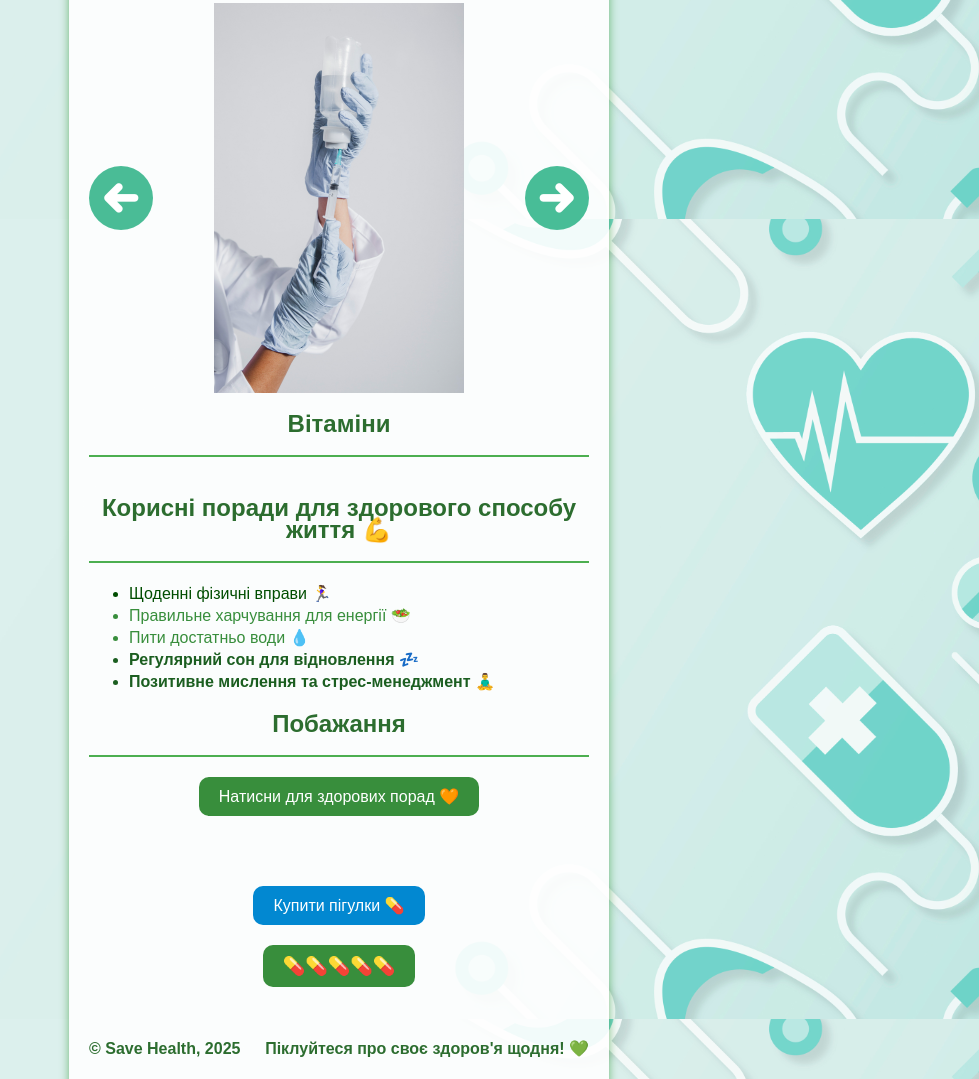
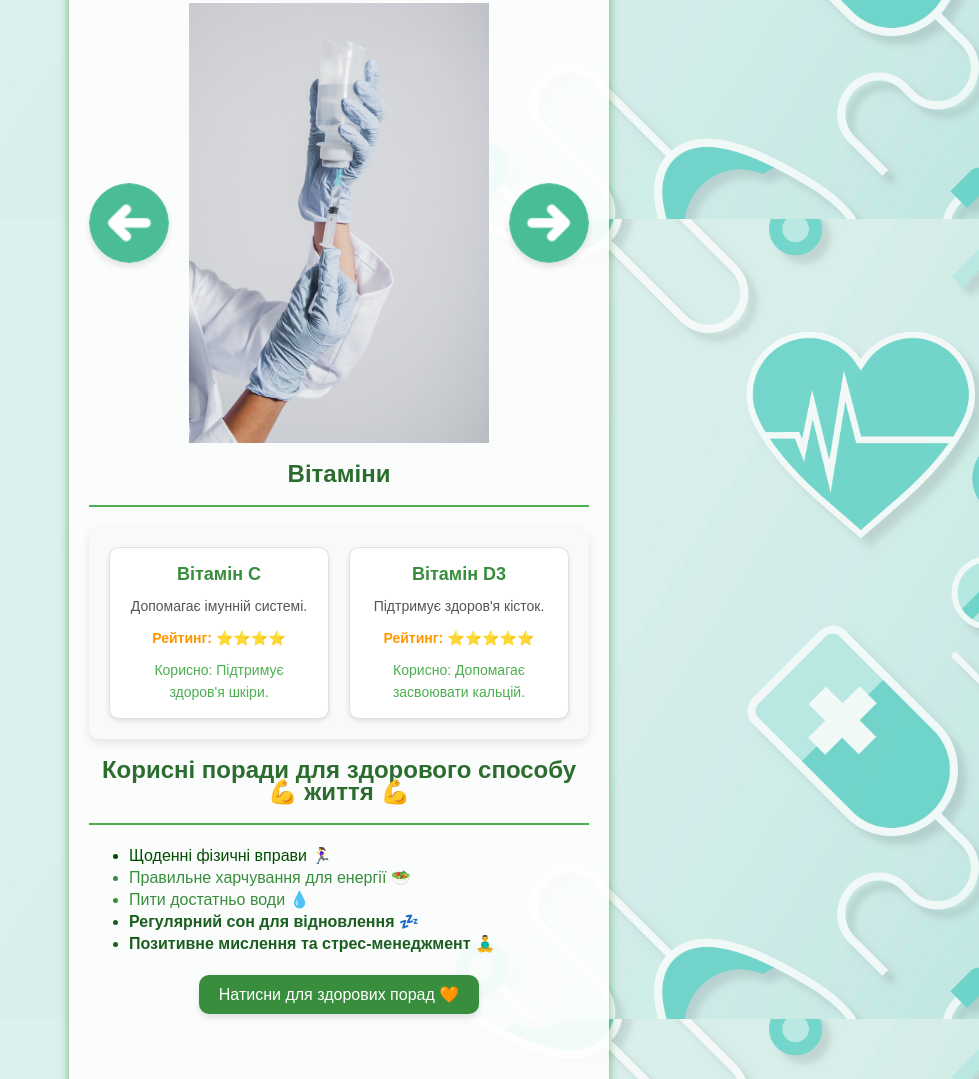
Before and after one commit to KrytuiDima/SaveHealth, a plain HTML site: page index.html in a window 1280 px wide. Shown: the part 581-1660 px from the top of the page, without its empty margins (301-1280 px from the left). Drawn offline with Linux system fonts and the light colour scheme.

Commit message:
Enhance vitamin section with dynamic content and improve gallery image transitions

```diff
--- a/css/style.css
+++ b/css/style.css
@@ -1,3 +1,6 @@
+/* ===========================
+   General Styling
+=========================== */
 body {
     padding: 0;
     font-family: "Arial", sans-serif;
@@ -9,6 +12,9 @@ body {
     background-attachment: fixed;
 }
 
+/* ===========================
+   Header Styling
+=========================== */
 h1 {
     text-align: center;
     font-family: "Georgia", serif;
@@ -23,30 +29,23 @@ h2 {
     text-align: center;
 }
 
+/* ===========================
+   Site Header
+=========================== */
 .site-header {
     margin-bottom: 30px;
     text-align: center;
 }
 
-.skills-item {
-    margin-bottom: 15px;
-    padding-left: 20px;
-    border-left: 10px solid #66bb6a;
-    color: #2c6d2f;
-    font-size: 18px;
+.site-header img {
+    display: block;
+    margin: 0 auto;
+    border-radius: 50%;
 }
 
-.standard {
-    border-color: #81c784;
-    color: #388e3c;
-}
-
-.vip {
-    border-color: #388e3c;
-    color: #1b5e20;
-    font-weight: bold;
-}
-
+/* ===========================
+   Container Styling
+=========================== */
 .container {
     width: 500px;
     margin: 0 auto;
@@ -56,12 +55,9 @@ h2 {
     box-shadow: 0 0 10px rgba(0, 128, 0, 0.5);
 }
 
-.site-header img {
-    display: block;
-    margin: 0 auto;
-    border-radius: 50%;
-}
-
+/* ===========================
+   Feature Section
+=========================== */
 .features {
     margin-bottom: 30px;
     text-align: center;
@@ -97,11 +93,36 @@ h2 {
     background-size: 50px;
 }
 
+/* ===========================
+   Skills Section
+=========================== */
 .skills-list {
     padding: 0;
     list-style: none;
 }
 
+.skills-item {
+    margin-bottom: 15px;
+    padding-left: 20px;
+    border-left: 10px solid #66bb6a;
+    color: #2c6d2f;
+    font-size: 18px;
+}
+
+.standard {
+    border-color: #81c784;
+    color: #388e3c;
+}
+
+.vip {
+    border-color: #388e3c;
+    color: #1b5e20;
+    font-weight: bold;
+}
+
+/* ===========================
+   Footer Styling
+=========================== */
 .site-footer {
     display: flex;
     justify-content: space-between;
@@ -110,7 +131,28 @@ h2 {
     padding-top: 15px;
 }
 
-#healthButton {
+/* ===========================
+   Button Styling
+=========================== */
+button, #btn-right-arrow, #btn-left-arrow {
+    box-shadow: 0 4px 6px rgba(0, 0, 0, 0.1);
+    transition: background-color 0.3s, box-shadow 0.3s, transform 0.3s;
+    cursor: pointer;
+}
+
+button:hover, #btn-right-arrow:hover, #btn-left-arrow:hover {
+    background-color: #4caf50;
+    box-shadow: 0 6px 8px rgba(169, 169, 169, 0.7); /* Grey shadow on hover */
+    transform: scale(1.1);
+}
+
+button:active, #btn-right-arrow:active, #btn-left-arrow:active {
+    background-color: #388e3c; /* Green when pressed */
+    box-shadow: 0 6px 10px rgba(56, 142, 77, 0.7); /* Green shadow when pressed */
+    transform: scale(1);
+}
+
+#healthButton, #buyPillsButton, #healthPillsButton {
     display: block;
     margin: 20px auto;
     padding: 10px 20px;
@@ -119,38 +161,6 @@ h2 {
     color: white;
     border: none;
     border-radius: 10px;
-    cursor: pointer;
-    transition: background 0.3s;
-}
-
-#healthButton:hover {
-    background-color: #2c6d2f;
-}
-
-#healthMessage {
-    text-align: center;
-    font-size: 18px;
-    font-weight: bold;
-    color: #1b5e20;
-    margin-top: 10px;
-    height: 30px;
-}
-
-#buyPillsButton, #healthPillsButton {
-    display: block;
-    margin: 20px auto;
-    padding: 10px 20px;
-    font-size: 16px;
-    background-color: #388e3c;
-    color: white;
-    border: none;
-    border-radius: 10px;
-    cursor: pointer;
-    transition: background 0.3s;
-}
-
-#buyPillsButton:hover, #healthPillsButton:hover {
-    background-color: #2c6d2f;
 }
 
 #buyPillsButton {
@@ -166,6 +176,21 @@ h2 {
     cursor: not-allowed;
 }
 
+/* ===========================
+   Health Message
+=========================== */
+#healthMessage {
+    text-align: center;
+    font-size: 18px;
+    font-weight: bold;
+    color: #1b5e20;
+    margin-top: 10px;
+    height: 30px;
+}
+
+/* ===========================
+   Pills Section
+=========================== */
 #pillsContainer {
     display: flex;
     justify-content: center;
@@ -177,7 +202,9 @@ h2 {
     margin: 0 5px;
 }
 
-/* Галерея */
+/* ===========================
+   Gallery Section
+=========================== */
 .gallery {
     display: flex;
     flex-direction: row;
@@ -188,19 +215,88 @@ h2 {
 }
 
 .main-image {
-    width: 250px;
-    height: 390px;
+    width: 300px;
+    height: 440px;
+    transition: opacity 0.5s ease-in-out;
 }
-#p-vitamins{
+
+.main-image.fade {
+    opacity: 0;
+}
+
+/* ===========================
+   Vitamins Section
+=========================== */
+#p-vitamins {
     display: flex;
     flex-direction: row;
+    flex-wrap: nowrap;
+    justify-content: center;
+    gap: 20px;
+    padding: 20px;
+    background-color: #f9f9f9;
+    border-radius: 10px;
+    box-shadow: 0 4px 8px rgba(0, 0, 0, 0.1);
+}
+
+.vitamin {
+    display: flex;
+    flex-direction: column;
+    align-items: center;
     justify-content: space-between;
-    gap: 20px;
+    width: 200px;
+    padding: 15px;
+    background-color: #ffffff;
+    border: 1px solid #e0e0e0;
+    border-radius: 10px;
+    box-shadow: 0 2px 4px rgba(0, 0, 0, 0.1);
+    transition: transform 0.3s, box-shadow 0.3s;
 }
-.vitamin{
-    border: 1px solid #678086;
-    box-shadow: #4caf50 10px 10px 20px;
-    padding: 10px;
-    width: 150px;
-    height: 200px;
+
+.vitamin:hover {
+    transform: scale(1.05); /* Slightly enlarge on hover */
+    box-shadow: 0 4px 8px rgba(0, 0, 0, 0.2); /* Stronger shadow on hover */
 }
+
+.vitamin-title {
+    font-size: 18px;
+    font-weight: bold;
+    color: #388e3c;
+    margin-bottom: 10px;
+    text-align: center;
+}
+
+.vitamin-description {
+    font-size: 14px;
+    color: #555555;
+    margin-bottom: 10px;
+    text-align: center;
+}
+
+.vitamin-rating {
+    font-size: 14px;
+    font-weight: bold;
+    color: #ff9800;
+    margin-bottom: 10px;
+    text-align: center;
+}
+
+.vitamin-useful {
+    font-size: 14px;
+    color: #4caf50;
+    text-align: center;
+}
+
+/* ===========================
+   Arrow Button Styling
+=========================== */
+#btn-right-arrow, #btn-left-arrow {
+    width: 80px;
+    height: 80px;
+    background-color: transparent;
+    border: none;
+    border-radius: 50%;
+    display: flex;
+    align-items: center;
+    justify-content: center;
+}
--- a/index.html
+++ b/index.html
@@ -25,16 +25,16 @@
         <section class="gallery">
             <img src="img/left-arrow.png" alt="left-arrow" class="arrow-image" id="btn-left-arrow">
             <img src="img/gallery/1.jpg" alt="image" class="main-image" id="main-image">
-            <img src="img/right-arrow.png" alt="right-arrow" class="arrow-image"id="btn-right-arrow">
+            <img src="img/right-arrow.png" alt="right-arrow" class="arrow-image" id="btn-right-arrow">
         </section>
 
         <section class="vitamins">
             <h2>Вітаміни</h2>
-            <p id = "p-vitamins"></p>
+            <div id="p-vitamins"></div>
         </section>
 
         <section class="tips">
-            <h2>Корисні поради для здорового способу життя 💪</h2>
+            <h2>Корисні поради для здорового способу 💪 життя 💪</h2>
             <ul class="tips-list">
                 <li class="tips-item">Щоденні фізичні вправи 🏃‍♀️</li>
                 <li class="tips-item standard">Правильне харчування для енергії 🥗</li>
@@ -42,11 +42,6 @@
                 <li class="tips-item vip">Регулярний сон для відновлення 💤</li>
                 <li class="tips-item vip">Позитивне мислення та стрес-менеджмент 🧘‍♂️</li>
             </ul>
-        </section>
-
-
-        <section class="wishes">
-            <h2>Побажання</h2>
         </section>
 
         <button id="healthButton">Натисни для здорових порад 🧡</button>
--- a/js/script.js
+++ b/js/script.js
@@ -22,6 +22,7 @@ const healthPhrases = [
     "Залишайтеся на позитиві! 🌟",
     "Дякуйте за кожен день! 🙏"
 ];
+
 function updatePillsButton() {
     let pillsText = '';
     for (let i = 0; i < pillsCount; i++) {
@@ -49,6 +50,7 @@ document.getElementById("buyPillsButton").addEventListener("click", function() {
     updatePillsButton();
     document.getElementById("healthMessage").textContent = "Пігулки відновлені. Готові для використання!";
 });
+
 updatePillsButton();
 
 const arrayOfGalleryImages = [
@@ -58,52 +60,89 @@ const arrayOfGalleryImages = [
 ];
 
 let galleryImage = 0;
+const mainImage = document.getElementById('main-image');
 
 // Set the initial image in the gallery
-document.getElementById('main-image').setAttribute('src', `img/gallery/${arrayOfGalleryImages[galleryImage]}`);
+mainImage.setAttribute('src', `img/gallery/${arrayOfGalleryImages[galleryImage]}`);
 
 // Right arrow click event
 document.getElementById('btn-right-arrow').addEventListener('click', () => {
     galleryImage++;
     if (galleryImage === arrayOfGalleryImages.length) galleryImage = 0;
-    document.getElementById('main-image').setAttribute('src', `img/gallery/${arrayOfGalleryImages[galleryImage]}`);
+
+    mainImage.classList.add('fade');
+    setTimeout(() => {
+        mainImage.setAttribute('src', `img/gallery/${arrayOfGalleryImages[galleryImage]}`);
+        mainImage.classList.remove('fade');
+    }, 500); // Match the transition duration
 });
 
 // Left arrow click event
 document.getElementById('btn-left-arrow').addEventListener('click', () => {
     galleryImage--;
     if (galleryImage < 0) galleryImage = arrayOfGalleryImages.length - 1;
-    document.getElementById('main-image').setAttribute('src', `img/gallery/${arrayOfGalleryImages[galleryImage]}`);
+
+    mainImage.classList.add('fade');
+    setTimeout(() => {
+        mainImage.setAttribute('src', `img/gallery/${arrayOfGalleryImages[galleryImage]}`);
+        mainImage.classList.remove('fade');
+    }, 500); // Match the transition duration
 });
 
-document.getElementById('btn_health_wishes').addEventListener('click', () => {
-    let index = Math.floor(Math.random() * arrayOfHealthWishes.length);
-    document.getElementById('p-health-wishes').innerText = arrayOfHealthWishes[index];
-});
+// Check if the vitamins container exists before adding elements
+const vitaminsContainer = document.getElementById('p-vitamins');
 
-const arrayOfVitaminObjects = [{
-    "id" : "1",
-    "title" : "Вітамін С",
-    "photo" : "",
-    "description" : "",
-    "rating" : "",
-    "useful" : "",
+if (vitaminsContainer) {
+    const arrayOfVitaminObjects = [
+        {
+            id: "1",
+            title: "Вітамін С",
+            description: "Допомагає імунній системі.",
+            rating: "⭐⭐⭐⭐",
+            useful: "Підтримує здоров'я шкіри.",
         },
         {
-    "id" : "2",
-    "title" : "Вітамін D3",
-    "photo" : "",
-    "description" : "",
-    "rating" : "",
-    "useful" : "",
+            id: "2",
+            title: "Вітамін D3",
+            description: "Підтримує здоров'я кісток.",
+            rating: "⭐⭐⭐⭐⭐",
+            useful: "Допомагає засвоювати кальцій.",
         },
     ];
+
+    // Loop through each vitamin object and create its elements
     arrayOfVitaminObjects.forEach((item) => {
-    console.log(item)
+        // Create the main container for the vitamin
+        let divVitamin = document.createElement('div');
+        divVitamin.classList.add('vitamin');
 
-    let divVitamin = document.createElement('div')
-    divVitamin.classList.add('vitamin')
-    divVitamin.innerText = item.title
+        // Add the title
+        let titleVitamin = document.createElement('div');
+        titleVitamin.classList.add('vitamin-title');
+        titleVitamin.innerText = item.title;
 
-    document.getElementById('p-vitamins').appendChild(divVitamin)
+        // Add the description
+        let descriptionVitamin = document.createElement('div');
+        descriptionVitamin.classList.add('vitamin-description');
+        descriptionVitamin.innerText = item.description;
+
+        // Add the rating
+        let ratingVitamin = document.createElement('div');
+        ratingVitamin.classList.add('vitamin-rating');
+        ratingVitamin.innerText = `Рейтинг: ${item.rating}`;
+
+        // Add the useful information
+        let usefulVitamin = document.createElement('div');
+        usefulVitamin.classList.add('vitamin-useful');
+        usefulVitamin.innerText = `Корисно: ${item.useful}`;
+
+        // Append all elements to the vitamin container
+        divVitamin.appendChild(titleVitamin);
+        divVitamin.appendChild(descriptionVitamin);
+        divVitamin.appendChild(ratingVitamin);
+        divVitamin.appendChild(usefulVitamin);
+
+        // Append the vitamin container to the main container
+        vitaminsContainer.appendChild(divVitamin);
     });
+}
```
Lines whose indentation alone changed are shown as unchanged.
